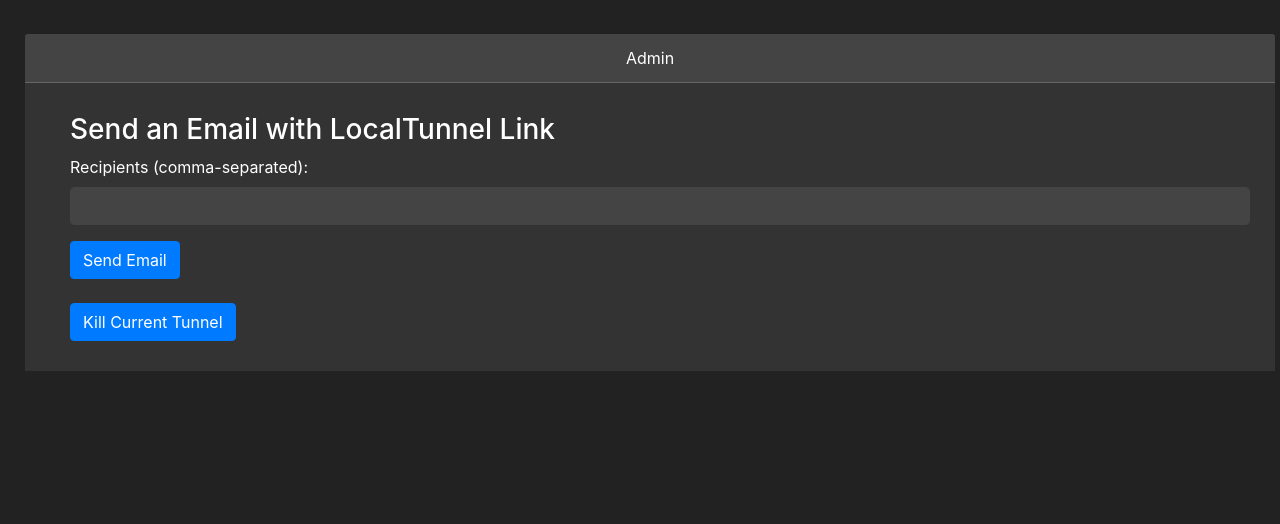
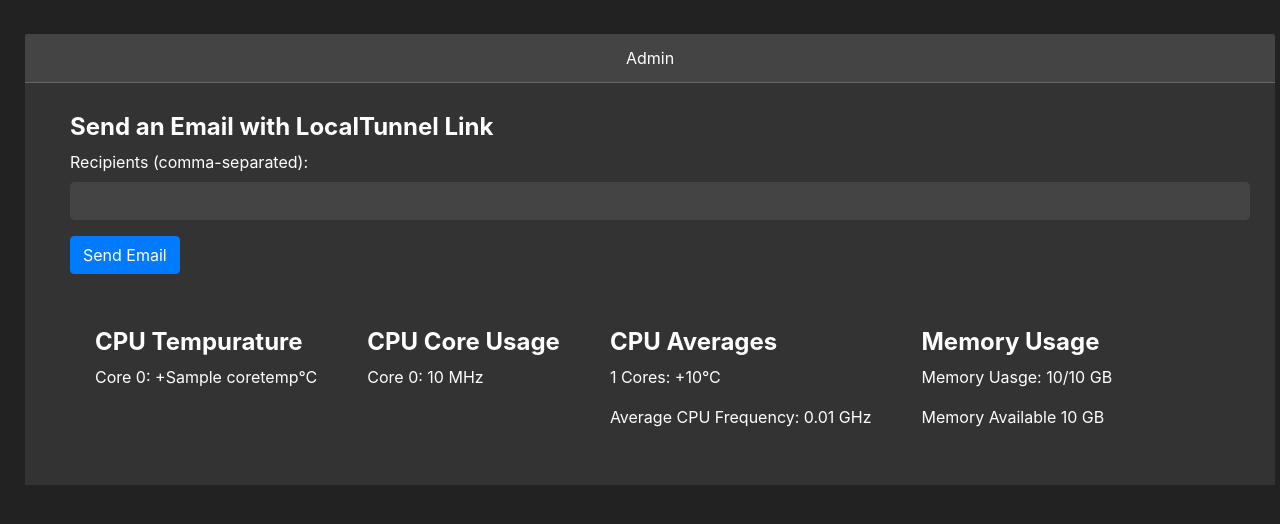
Before and after one commit to SwimmingMantarain/swimStat, a Flask app: template website/templates/admin.html in a window 1280 px wide. Shown: the part 77-601 px from the top of the page. Run offline with Flask 3, Linux system fonts and the light colour scheme; the template is opened without the code that fills it: most values are stand-ins (such as "Sample title", 1, 10 or a date in 2020).

Commit message:
admin server diagnostics begining

```diff
--- a/website/admin.py
+++ b/website/admin.py
@@ -3,6 +3,7 @@ from flask_login import login_required, current_user
 from .models import User
 from . import db
 import subprocess
+import psutil
 import re
 import smtplib
 from email.mime.text import MIMEText
@@ -38,7 +39,41 @@ def admin_page():
     Handle GET and POST requests for the admin page.
     """
     if current_user.is_admin:
-        return render_template("admin.html", user=current_user)
+        # Core Temps
+        command = "sensors | grep Core"
+        process = subprocess.Popen(command, shell=True, stdout=subprocess.PIPE, stderr=subprocess.PIPE, text=True)
+        temps = []
+
+        for line in process.stdout:
+            # Tempuratures are printed like this
+            # Core 0:         36.0°C (high =  37.0°C, crit =  41.0°C)\n
+            # Core 1:         36.0°C (high =  37.0°C, crit =  41.0°C)\n
+            match = re.search(r'(\d+\.\d+)', line)
+            if match:
+                temps.append(match.group(1))
+
+        # CPU Individual Core Usage
+        cores = []
+        command = "cat /sys/devices/system/cpu/cpu*/cpufreq/scaling_cur_freq"
+        process = subprocess.Popen(command, shell=True, stdout=subprocess.PIPE, stderr=subprocess.PIPE, text=True)
+        for line in process.stdout:
+            try:
+                cores.append(float(line) / 1000)
+            except ValueError:
+                continue
+
+        # Average CPU Tempurature
+        temp_avg = sum([float(temp) for temp in temps]) / len(temps)
+
+        # Memory Usage
+        mem_total = psutil.virtual_memory().total / 1024**3  # Total memory in GB
+        mem_free = psutil.virtual_memory().available / 1024**3  # Available memory in GB
+        mem_buffers = psutil.virtual_memory().buffers / 1024**3  # Buffers in GB
+        mem_cached = psutil.virtual_memory().cached / 1024**3  # Cached memory in GB
+
+        meminfo = [mem_total, mem_free + mem_buffers + mem_cached, mem_free]
+
+        return render_template("admin.html", user=current_user, coretemps=temps, temp_avg=temp_avg, meminfo=meminfo, cores=cores)
     else:
         flash("You do not have permission to access this page.", category="error")
         return redirect(url_for("auth.login"))
--- /dev/null
+++ b/website/static/css/admin.css
@@ -0,0 +1,23 @@
+h1 {
+    font-weight: bolder;
+    font-size: 24px;
+    max-width: fit-content;
+}
+
+p {
+    max-width: fit-content;
+}
+
+#system-diagnostics {
+    display:flex
+}
+#diagnostics-block {
+    align-content: flex-start !important;
+    align-items: flex-start !important;
+    display: flex !important;
+    flex-direction: column !important;
+    justify-content: flex-start !important;
+    max-width: min-content !important;
+    width: min-content;
+    white-space: nowrap;
+}
--- a/website/static/js/admin.js
+++ b/website/static/js/admin.js
@@ -6,3 +6,61 @@ async function killTunnel() {
         window.location.href = "/";
     });
 }
+
+const fetchData = () => {
+    fetch('/admin.admin', {method: 'POST', headers: {'Content-Type': 'application/json'}, body:JSON.stringify({"diag" : "diag"})}).then(response => {
+        return response.json();
+    }).then(data => {
+        const coretemps = data.coretemps;
+        const cores = data.cores;
+        const temp_avg = data.temp_avg;
+        const meminfo = data.meminfo;
+
+        const diagBlocks = document.querySelectorAll(
+            '#system-diagnostics #diagnostics-block'
+        );
+
+        // Temperature
+        const tempBlock = diagBlocks[0];
+        tempBlock.innerHTML = '';
+        coretemps.forEach((coretemp, index) => {
+            const p = document.createElement('p');
+            p.textContent = `Core ${index}: +${coretemp}°C`;
+            tempBlock.appendChild(p);
+        });
+
+        // CPU Core Usage
+        const coreUsageBlock = diagBlocks[1];
+        coreUsageBlock.innerHTML = '';
+        cores.forEach((core, index) => {
+            const p = document.createElement('p');
+            if (core > 1000) {
+                p.textContent = `Core ${index}: ${(core / 1000.0).toFixed(2)} GHz`;
+            } else {
+                p.textContent = `Core ${index}: ${core.toFixed(2)} MHz`;
+            }
+            coreUsageBlock.appendChild(p);
+        });
+
+        // CPU Averages
+        const cpuAveragesBlock = diagBlocks[2];
+        cpuAveragesBlock.querySelector(
+            '#temp-avg'
+        ).textContent = `${coretemps.length} Cores: +${temp_avg}°C`;
+        cpuAveragesBlock.querySelector(
+            '#freq-avg'
+        ).textContent = `Average CPU Frequency: ${((cores.reduce((a, b) => a + b, 0) / cores.length) / 1000.0).toFixed(2)} GHz`;
+
+        // Memory Usage
+        const memUsageBlock = diagBlocks[3];
+        memUsageBlock.querySelector(
+            '#memory-usage'
+        ).textContent = `Memory Usage: ${((meminfo[0] - meminfo[1]) / 1024).toFixed(1)}/${(meminfo[0] / 1024).toFixed(1)} GB`;
+        memUsageBlock.querySelector(
+            '#memory-available'
+        ).textContent = `Memory Available: ${(meminfo[2] < 1 ? (meminfo[2] * 1024).toFixed(2) : meminfo[2].toFixed(2))} MB`;
+    });
+};
+
+fetchData();
+setInterval(fetchData, 10000);
--- a/website/templates/admin.html
+++ b/website/templates/admin.html
@@ -1,20 +1,25 @@
 {% extends "base.html" %} {% block title %}Admin - AquaMetrics{% endblock %} {%
 block content %}
+<link
+	rel="stylesheet"
+	href="{{ url_for('static', filename='css/admin.css')}}"
+/>
 <div class="card mb-4">
 	<div class="card-header">Admin</div>
 	<div class="card-body">
 		<div class="container mt-5">
-      <h3>Send an Email with LocalTunnel Link</h3>
+			<h1>Send an Email with LocalTunnel Link</h1>
 			<button
 				type="button"
 				class="close"
 				data-dismiss="alert"
 				aria-label="Close"
-      >
-      </button>
+			></button>
 			<form action="{{ url_for('admin.emails') }}" method="post">
 				<div class="form-group">
-          <label for="recipients">Recipients (comma-separated):</label>
+					<label for="recipients"
+						>Recipients (comma-separated):</label
+					>
 					<input
 						type="text"
 						class="form-control"
@@ -22,10 +27,43 @@ block content %}
 						name="recipients"
 					/>
 				</div>
-        <button type="submit" class="btn btn-primary">Send Email</button>
+				<button type="submit" class="btn btn-primary">
+					Send Email
+				</button>
 			</form>
+		</div>
 		<br />
-      <button type="button" class="btn btn-primary" onclick="killTunnel()">Kill Current Tunnel</button>
+		<div class="container mt-5" id="system-diagnostics">
+			<div class="container mt-5" id="diagnostics-block">
+				<h1>CPU Tempurature</h1>
+				{% for coretemp in coretemps %}
+				<p>Core {{ loop.index - 1 }}: +{{ coretemp }}°C</p>
+				{% endfor %}
+			</div>
+      <div class="container mt-5" id="diagnostics-block">
+        <h1>CPU Core Usage</h1>
+        {% for core in cores %}
+        {% if core > 1000 %}
+        <p>Core {{ loop.index -1 }}: {{ (core / 1000.0)|round(2) }} GHz</p>
+        {% else %}
+        <p>Core {{ loop.index -1 }}: {{ core|round(2) }} MHz</p>
+        {% endif %}
+        {% endfor %}
+      </div>
+			<div class="container mt-5" id="diagnostics-block">
+				<h1>CPU Averages</h1>
+				<p id="temp-avg">{{ coretemps|length }} Cores: +{{ temp_avg }}°C</p>
+				<p id="freq-avg">Average CPU Frequency: {{ (cores|sum / cores|length|round(1)/1000.0)|round(2) }} GHz</p>
+			</div>
+			<div class="container mt-5" id="diagnostics-block">
+				<h1>Memory Usage</h1>
+				<p id="memory-usage">Memory Uasge: {{ (meminfo[0] - meminfo[1])|round(1) }}/{{ meminfo[0]|round(1) }} GB</p>
+        {% if (meminfo[2]|round(2)) < 1 %}
+          <p id="memory-available">Memory Available {{ (meminfo[2] * 1024)|round(2) }} MB</p>
+        {% else %}
+          <p id="memory-available">Memory Available {{ (meminfo[2]|round(2)) }} GB</p>
+        {% endif %}
+			</div>
 		</div>
 	</div>
 </div>
```
Also changed, not shown: 1 other file. Lines whose indentation alone changed are shown as unchanged.
